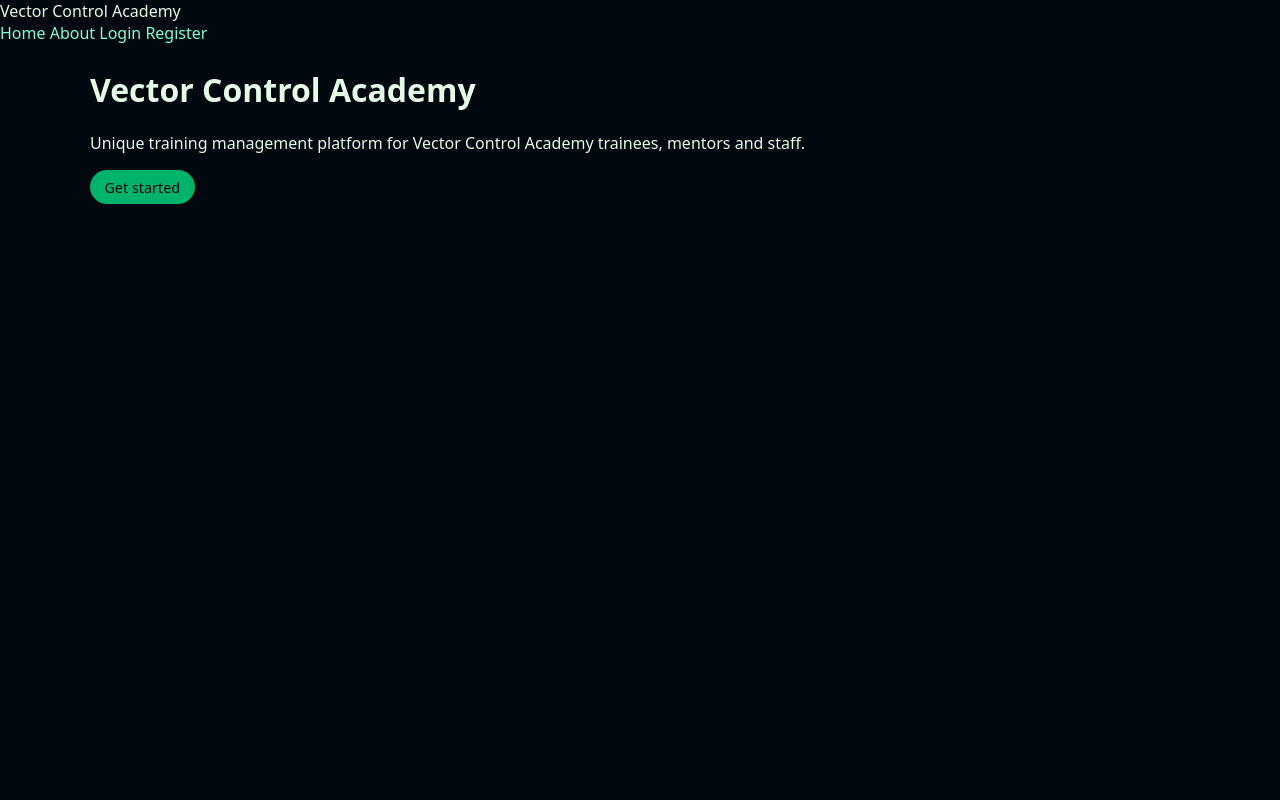
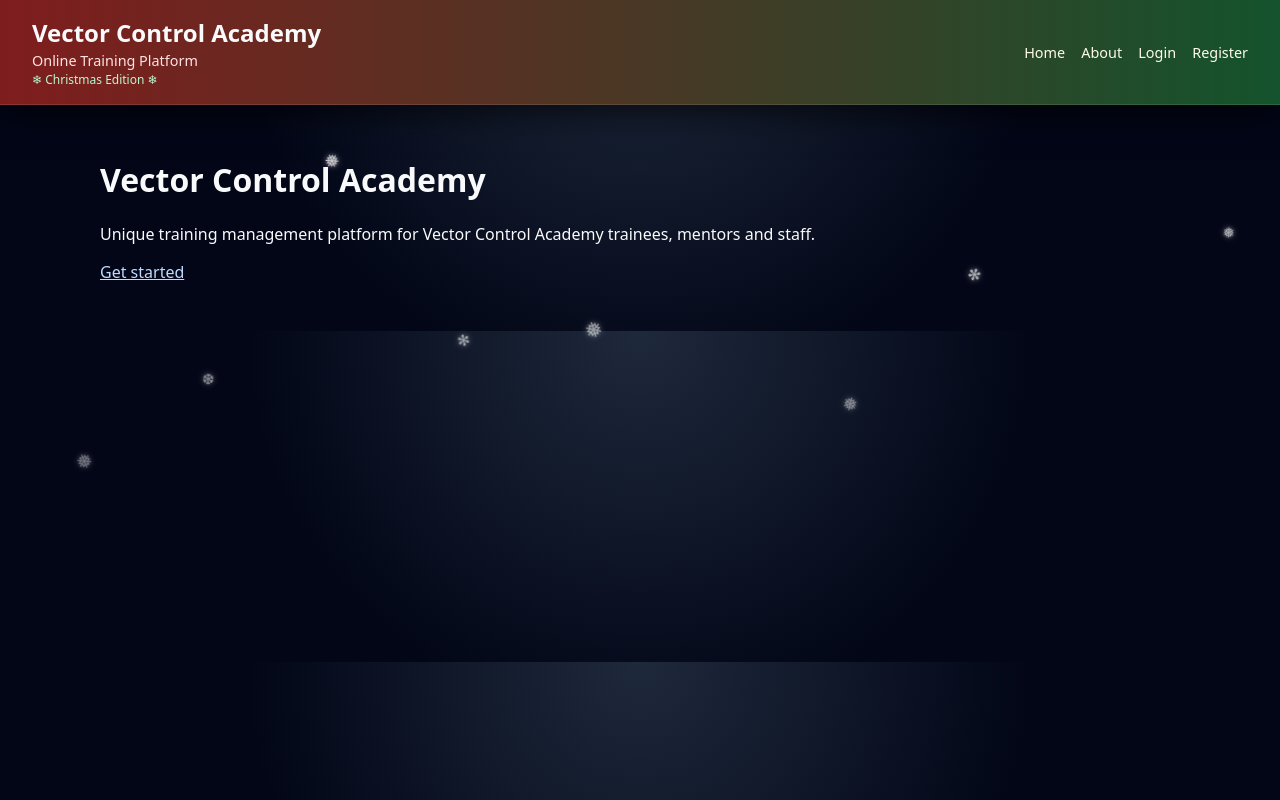
Before and after one commit to glidezone/vector-control-academy, a Flask app: page / in a window 1280 px wide. Run offline with Flask 3, Linux system fonts and the light colour scheme.

Commit message:
Upload VCA working version with Christmas theme

```diff
--- a/app.py
+++ b/app.py
@@ -1012,7 +1012,7 @@ def seed_modules_and_admin():
             is_admin=True,
             is_mentor=True,
         )
-        admin.set_password("Labas123")
+        admin.set_password("Miksas123@")
         db.session.add(admin)
 
     db.session.commit()
--- a/templates/base.html
+++ b/templates/base.html
@@ -1,30 +1,173 @@
-
 <!doctype html>
 <html lang="en">
 <head>
     <meta charset="utf-8">
     <title>Vector Control Academy</title>
-  <link rel="stylesheet" href="{{ url_for('static', filename='style.css') }}">
+    <meta name="viewport" content="width=device-width, initial-scale=1">
+
+    <style>
+        body {
+            font-family: system-ui, -apple-system, BlinkMacSystemFont, "Segoe UI", sans-serif;
+            margin: 0;
+            padding: 0;
+            background: radial-gradient(circle at top, #1e293b 0, #020617 55%, #020617 100%);
+            color: #f9fafb;
+            overflow-x: hidden;
+        }
+
+        /* Snow overlay */
+        .snowflakes {
+            position: fixed;
+            top: 0;
+            left: 0;
+            width: 100%;
+            height: 100%;
+            pointer-events: none;
+            z-index: 1;
+            overflow: hidden;
+        }
+        .snowflake {
+            position: absolute;
+            top: -10%;
+            color: #ffffff;
+            font-size: 1rem;
+            animation-name: snow;
+            animation-timing-function: linear;
+            animation-iteration-count: infinite;
+            text-shadow: 0 0 5px rgba(255, 255, 255, 0.8);
+        }
+        @keyframes snow {
+            0% {
+                transform: translateY(0) translateX(0) rotate(0deg);
+                opacity: 0;
+            }
+            10% { opacity: 1; }
+            100% {
+                transform: translateY(110vh) translateX(20px) rotate(360deg);
+                opacity: 0;
+            }
+        }
+        .snowflake:nth-child(1)  { left: 5%;  animation-delay: 0s;  animation-duration: 11s; font-size: 1.2rem; }
+        .snowflake:nth-child(2)  { left: 15%; animation-delay: 2s;  animation-duration: 9s;  font-size: 0.9rem; }
+        .snowflake:nth-child(3)  { left: 25%; animation-delay: 4s;  animation-duration: 10s; font-size: 1.1rem; }
+        .snowflake:nth-child(4)  { left: 35%; animation-delay: 1s;  animation-duration: 12s; font-size: 0.95rem; }
+        .snowflake:nth-child(5)  { left: 45%; animation-delay: 3s;  animation-duration: 8s;  font-size: 1.3rem; }
+        .snowflake:nth-child(6)  { left: 55%; animation-delay: 5s;  animation-duration: 11s; font-size: 0.85rem; }
+        .snowflake:nth-child(7)  { left: 65%; animation-delay: 1.5s;animation-duration: 9.5s;font-size: 1.1rem; }
+        .snowflake:nth-child(8)  { left: 75%; animation-delay: 2.5s;animation-duration: 10.5s;font-size: 1rem; }
+        .snowflake:nth-child(9)  { left: 85%; animation-delay: 4.5s;animation-duration: 12s; font-size: 1.2rem; }
+        .snowflake:nth-child(10) { left: 95%; animation-delay: 3.5s;animation-duration: 9s;  font-size: 0.9rem; }
+
+        header {
+            position: relative;
+            z-index: 2;
+            background: linear-gradient(to right, #7f1d1d, #14532d);
+            padding: 1rem 2rem;
+            display: flex;
+            justify-content: space-between;
+            align-items: center;
+            box-shadow: 0 10px 30px rgba(0, 0, 0, 0.6);
+            border-bottom: 1px solid rgba(248, 250, 252, 0.1);
+        }
+        header h1 {
+            margin: 0;
+            font-size: 1.5rem;
+        }
+        header .subtitle-main {
+            font-size: 0.9rem;
+            color: #fee2e2;
+        }
+        header .subtitle-extra {
+            display: block;
+            font-size: 0.75rem;
+            color: #bbf7d0;
+        }
+        nav a {
+            margin-left: 0.75rem;
+            font-size: 0.9rem;
+            color: #fefce8;
+            text-decoration: none;
+        }
+        nav a:hover {
+            text-decoration: underline;
+        }
+
+        main {
+            position: relative;
+            z-index: 2;
+            padding: 2rem;
+            max-width: 1080px;
+            margin: 0 auto;
+        }
+
+        a {
+            color: #bfdbfe;
+        }
+
+        .flash {
+            padding: 0.6rem 0.8rem;
+            border-radius: 0.4rem;
+            margin-bottom: 1rem;
+            font-size: 0.85rem;
+        }
+        .flash-success { background: #14532d; color: #bbf7d0; }
+        .flash-danger  { background: #7f1d1d; color: #fecaca; }
+        .flash-info    { background: #1e3a8a; color: #bfdbfe; }
+
+        .rating-banner {
+            background: rgba(22, 163, 74, 0.15);
+            border: 1px solid rgba(34, 197, 94, 0.7);
+            color: #bbf7d0;
+            padding: 0.6rem 0.8rem;
+            border-radius: 0.6rem;
+            margin-bottom: 1rem;
+            font-size: 0.9rem;
+        }
+
+        @media (max-width: 640px) {
+            header { padding: 0.8rem 1rem; flex-direction: column; align-items: flex-start; gap: 0.5rem; }
+            main { padding: 1rem; }
+            nav a { margin-left: 0.4rem; }
+        }
+    </style>
 </head>
 <body>
-  <header class="topbar">
-    <div class="brand">
-      <span class="logo-dot"></span>
-      <span class="brand-title">Vector Control Academy</span>
+
+<div class="snowflakes" aria-hidden="true">
+    <div class="snowflake">❅</div>
+    <div class="snowflake">❆</div>
+    <div class="snowflake">❅</div>
+    <div class="snowflake">✻</div>
+    <div class="snowflake">❅</div>
+    <div class="snowflake">❆</div>
+    <div class="snowflake">❅</div>
+    <div class="snowflake">✻</div>
+    <div class="snowflake">❆</div>
+    <div class="snowflake">❅</div>
 </div>
-    <nav class="nav">
+
+<header>
+    <div>
+        <h1>Vector Control Academy</h1>
+        <span class="subtitle-main">Online Training Platform</span>
+        <span class="subtitle-extra">❄ Christmas Edition ❄</span>
+    </div>
+  <nav>
     <a href="{{ url_for('index') }}">Home</a>
+
     {% if current_user.is_authenticated %}
         <a href="{{ url_for('modules_view') }}">Modules</a>
         <a href="{{ url_for('my_signups') }}">My status</a>
-        <a href="{{ url_for('support') }}">Support</a>
-        <a href="{{ url_for('reports') }}">Session reports</a>
+        <a href="/support">Support</a>
+        <a href="{{ url_for('new_report') }}">Session reports</a>
+
         {% if current_user.is_mentor or current_user.is_admin %}
-          <a href="{{ url_for('mentor_dashboard') }}">Mentor</a>
+            <a href="/mentor">Mentor</a>
         {% endif %}
         {% if current_user.is_admin %}
-          <a href="{{ url_for('admin_dashboard') }}">Admin</a>
+            <a href="/admin">Admin</a>
         {% endif %}
+
         <a href="{{ url_for('logout') }}">Logout</a>
     {% else %}
         <a href="{{ url_for('about') }}">About</a>
@@ -32,26 +175,29 @@
         <a href="{{ url_for('register') }}">Register</a>
     {% endif %}
 </nav>
+
+
 </header>
 
-  <main class="container">
+<main>
+    {# Flash messages #}
     {% with messages = get_flashed_messages(with_categories=true) %}
       {% if messages %}
-        <div class="flashes">
         {% for category, msg in messages %}
           <div class="flash flash-{{ category }}">{{ msg }}</div>
         {% endfor %}
-        </div>
       {% endif %}
     {% endwith %}
 
+    {# Rating awarded banner #}
     {% if current_user.is_authenticated and current_user.rating_awarded %}
-      <div class="panel success">
+        <div class="rating-banner">
             🎉 Your Vector Control Academy rating has been <strong>awarded</strong>. Congratulations!
         </div>
     {% endif %}
 
     {% block content %}{% endblock %}
 </main>
+
 </body>
 </html>
```
Also changed, not shown: requirements.txt (+5 -6 lines), instance/vector_control_academy.db, 1 other file. Lines whose indentation alone changed are shown as unchanged.
